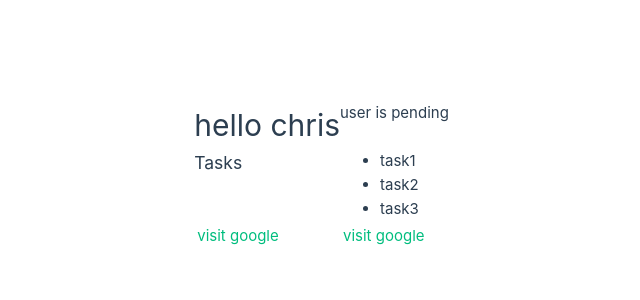
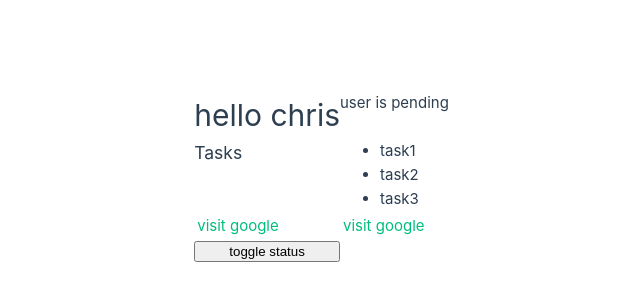
Before and after one commit to chrisokoriedev/crashprojectvue2025, a Vue app: page / in a window 1280 px wide. Shown: the part 224-524 px from the top of the page, without its empty margins (300-940 px from the left). Built offline with nearby package versions, Linux system fonts and the light colour scheme.

Commit message:
button method

```diff
--- a/src/App.vue
+++ b/src/App.vue
@@ -6,6 +6,11 @@ export default {
       status: 'pending',
       tasks: ['task1', 'task2', 'task3'],
       link: 'https://www.google.com'
+    }
+  },
+  methods: {
+    toggleBut() {
+      this.status = this.status === 'active' ? 'inactive' : 'active';
     }
   },
 }
@@ -24,4 +29,7 @@ export default {
   <a v-bind:href="link">visit google </a>
   <!-- shorthand -->
   <a :href="link">visit google </a>
+
+  <!-- button -->
+   <button v-on:click="toggleBut">toggle status</button>
 </template>
```
